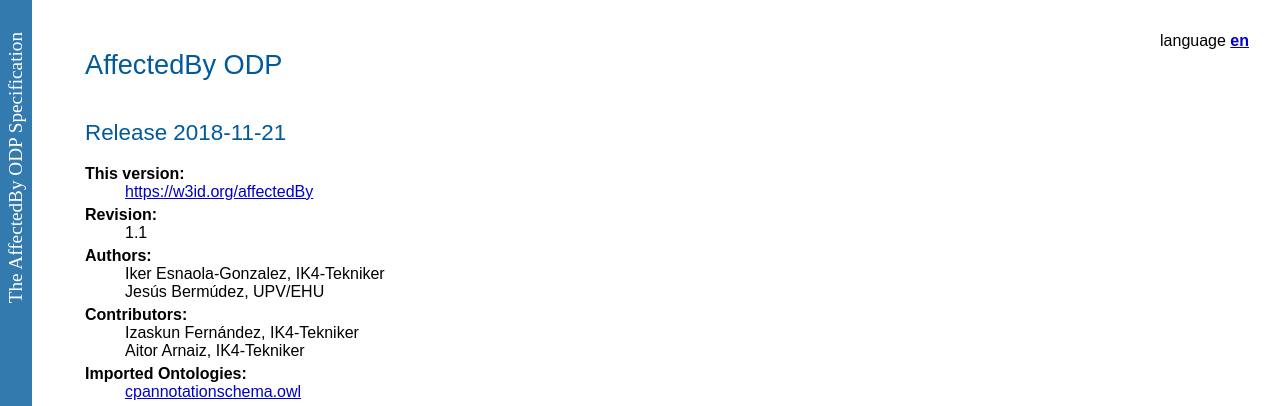
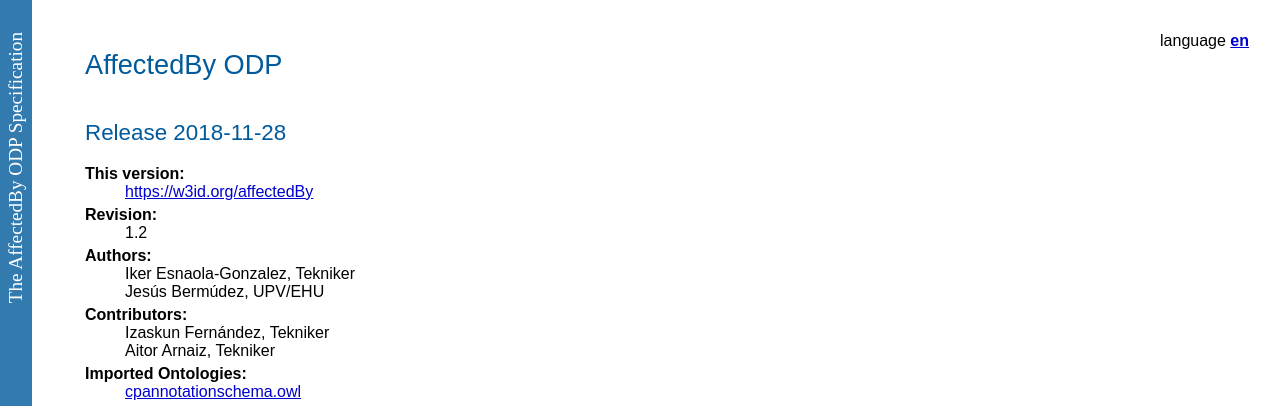
Before and after one commit to iesnaola/AffectedBy, a plain HTML site: page index-en.html in a window 1280 px wide. Shown: the top 406 px of the page. Drawn offline with Linux system fonts and the light colour scheme.

Commit message:
Company updated (IK4-Tekniker to Tekniker)

```diff
--- a/index-en.html
+++ b/index-en.html
@@ -60,19 +60,19 @@ function loadTOC(){
 <div class="head">
 <div style="float:right">language <a href="index-en.html"><b>en</b></a> </div>
 <h1>AffectedBy ODP</h1>
-<h2>Release  2018-11-21</h2>
+<h2>Release  2018-11-28</h2>
 
 
 <dl>
 <dt>This version:</dt>
 <dd><a href="https://w3id.org/affectedBy">https://w3id.org/affectedBy</a></dd>
 <dt>Revision:</dt>
-<dd>1.1</dd>
+<dd>1.2</dd>
 <dt>Authors:</dt>
-<dd>Iker Esnaola-Gonzalez, IK4-Tekniker</dd><dd>Jesús Bermúdez, UPV/EHU</dd>
+<dd>Iker Esnaola-Gonzalez, Tekniker</dd><dd>Jesús Bermúdez, UPV/EHU</dd>
 
 <dt>Contributors:</dt>
-<dd>Izaskun Fernández, IK4-Tekniker</dd><dd>Aitor Arnaiz, IK4-Tekniker</dd>
+<dd>Izaskun Fernández, Tekniker</dd><dd>Aitor Arnaiz, Tekniker</dd>
 
 <dt>Imported Ontologies:</dt>
 <dd><a href="http://www.ontologydesignpatterns.org/schemas/cpannotationschema.owl">cpannotationschema.owl</a></dd>
```
